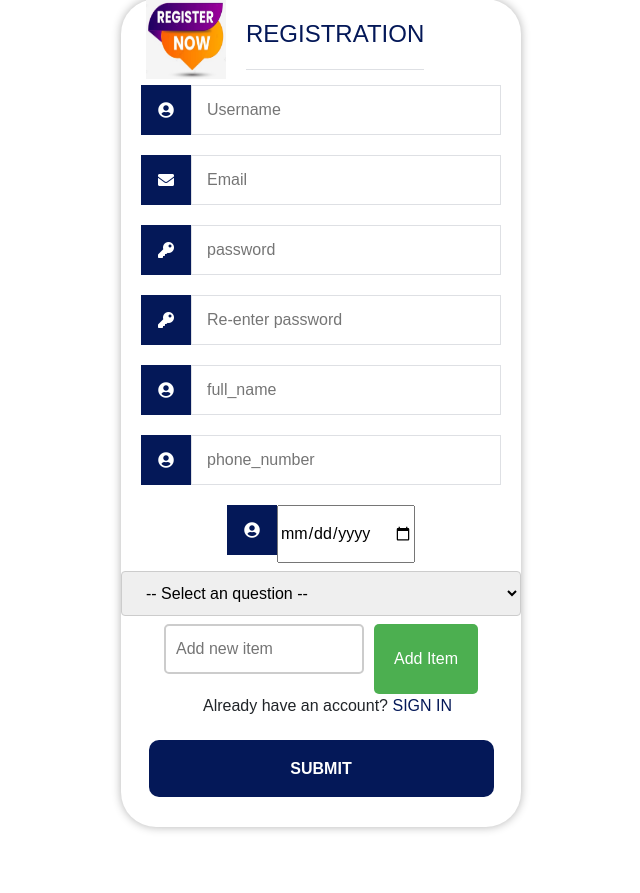
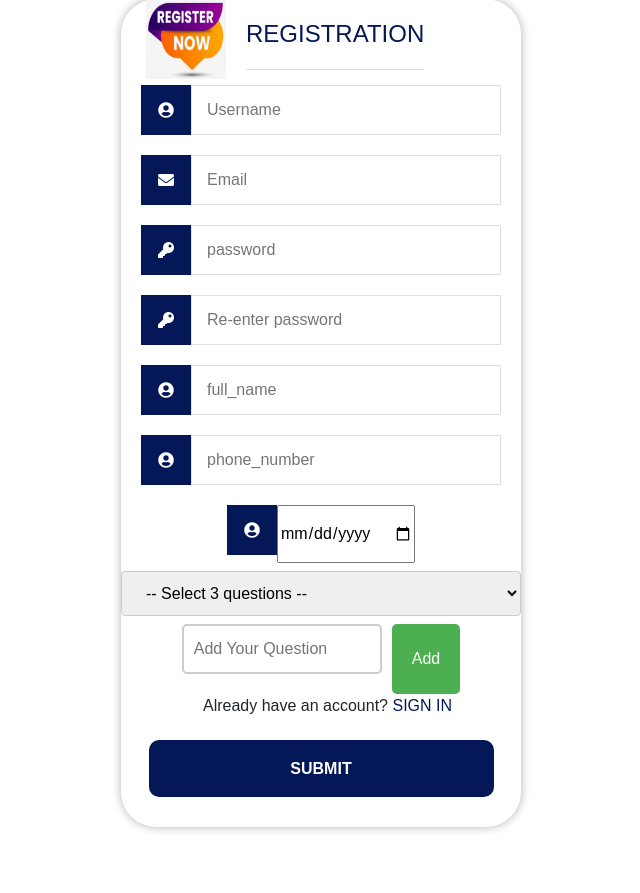
Before and after one commit to hemanth143710/trackingdiabetes, a Django app: template templates/register.html in a window 1280 px wide. Shown: the part 181-1074 px from the top of the page, without its empty margins (319-959 px from the left). Run offline with Django 4.2, Linux system fonts and the light colour scheme; the template is opened without the code that fills it, so the values that code supplies are empty; some libraries are stand-ins or nearby versions.

Commit message:
changed css

```diff
--- a/templates/register.html
+++ b/templates/register.html
@@ -138,7 +138,7 @@
 
 
       <select id="myDropdown">
-        <option value="">-- Select an question --</option>
+        <option value="">-- Select 3 questions --</option>
         <option value="What is the name of a college you applied to but didn’t attend?">What is the name of a college you applied to but didn’t attend?</option>
         <option value="What was the name of the first school you remember attending?">What was the name of the first school you remember attending?</option>
         <option value="What was your math’s teacher's surname in your 8th year of school?">What was your math’s teacher's surname in your 8th year of school?</option>
@@ -147,8 +147,8 @@
       </select>
 
       <div id="selectedItems"></div>
-      <input id="newItemInput" type="text" placeholder="Add new item">
-      <button id="addNewItemButton">Add Item</button>
+      <input id="newItemInput" type="text" placeholder="Add Your Question">
+      <button id="addNewItemButton">Add</button>
 
       <br>
 
```
